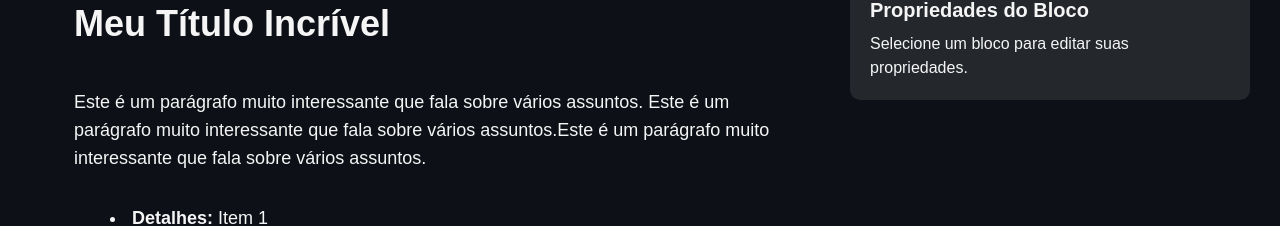
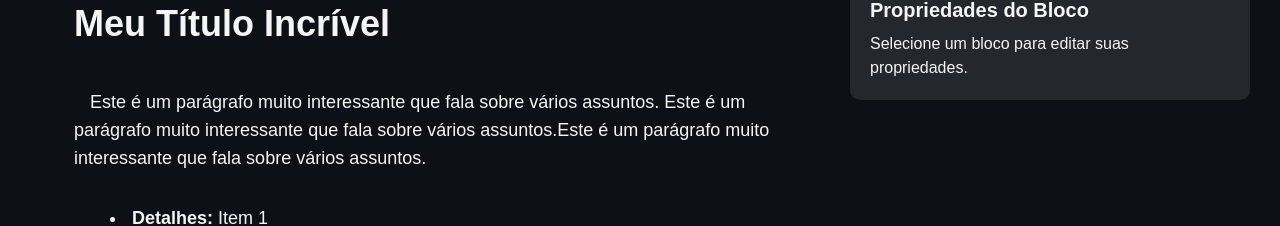
Before and after one commit to Plasma-Dev12/plasma-docs, a Next.js app: page /file-editor in a window 1280 px wide. Shown: the part 120-346 px from the top of the page. Built offline with nearby package versions, Linux system fonts and the light colour scheme; a web font is replaced by a local one.

Commit message:
:construction: feat: Trying to implement focus in element after change it with shortcut

```diff
--- a/src/app/file-editor/page.tsx
+++ b/src/app/file-editor/page.tsx
@@ -1,5 +1,5 @@
 "use client";
-import React, { useState, useRef, ReactElement } from "react";
+import React, { useState, useRef, ReactElement, useEffect } from "react";
 import Title from "@/components/layout-elements/Title";
 import Paragraph from "@/components/layout-elements/Paragraph";
 import Topic from "@/components/layout-elements/Topic";
@@ -7,6 +7,7 @@ import List from "@/components/layout-elements/List";
 import ListItem from "@/components/layout-elements/ListItem";
 import Spacer from "@/components/layout-elements/Spacer";
 import Content from "@/components/layout-elements/Content";
+import CodeHighlight from "@/components/layout-elements/CodeHighlight";
 
 import {
   Select,
@@ -52,6 +53,7 @@ const COMPONENTS: Record<string, React.ElementType> = {
   ListItem,
   Spacer,
   Content,
+  CodeHighlight
 };
 
 const COMPONENT_META: Record<string, ComponentMeta> = {
@@ -112,6 +114,13 @@ const COMPONENT_META: Record<string, ComponentMeta> = {
     editableProps: [],
     contentEditable: false,
     supportsChildren: true,
+  },
+  CodeHighlight: {
+    displayName: "CodeHighlight",
+    defaultProps: {},
+    editableProps: [],
+    contentEditable: true,
+    supportsChildren: false,
   },
 };
 
@@ -252,6 +261,30 @@ export default function PageEditor() {
   const [selectedBlockId, setSelectedBlockId] = useState<number | null>(null);
   const [newChildType, setNewChildType] = useState<string>(DEFAULT_BLOCK_TYPE);
   const blockRefs = useRef<Record<number, HTMLElement | null>>({});
+  const [openTypeComponent, setOpenTypeComponent] = useState<boolean>(false);
+
+  const focusBlock = (id: number) => {
+    const element = blockRefs.current[id];
+    if (element) {
+      element.focus(); // Dá foco ao elemento
+    }
+  };
+
+  useEffect(() => {
+    const handleKeyDown = (e: KeyboardEvent) => {
+      if (e.altKey && e.key === "c") {
+        e.preventDefault();
+        if (!openTypeComponent) {
+          setOpenTypeComponent((prev) => !prev);
+        }
+      }
+    };
+
+    window.addEventListener("keydown", handleKeyDown);
+    return () => {
+      window.removeEventListener("keydown", handleKeyDown);
+    };
+  }, []);
 
   // --------- Handlers de Edição ----------
   const handleBlockContentBlur = (
@@ -376,6 +409,8 @@ export default function PageEditor() {
         className="editable-inline"
       >
         <Component {...block.props}
+          key={block.id}
+          id={block.id}
           contentEditable
           suppressContentEditableWarning
           ref={(el) => {
@@ -384,16 +419,38 @@ export default function PageEditor() {
           }}
           onBlur={(e) => handleBlockContentBlur(e, block.id)}
           onKeyDown={(e) => handleBlockKeyDown(e, block.id)}
-         // style={{ minHeight: "1.2em", outline: "none", display: "inline", textIndent: "16px" }}
-         // className="min-h-[1.2em] outline-none inline"
+          style={{width: "100%", textAlign: "justify"}}
           >
           {meta.contentEditable ? (
-              block.content
+            <span
+              key={block.id}
+              contentEditable
+              suppressContentEditableWarning
+              ref={(el) => {
+                blockRefs.current[block.id] = el;
+                return;
+              }}
+              onBlur={(e) => handleBlockContentBlur(e, block.id)}
+              onKeyDown={(e) => handleBlockKeyDown(e, block.id)}
+              style={{
+                minHeight: "1.2em",
+                outline: "none",
+                display: "inline",
+                alignItems: "space-between",
+                textAlign: "justify",
+                flexDirection: "row",
+                maxWidth: "100%",
+                flexWrap: "wrap",
+                ...(block.type === "Paragraph" && { marginLeft: "16px" })
+              }}
+            >
+              {(block.content)}
+            </span>
           ) : (
             block.content
           )}
           {block.children && block.children.length > 0 && (
-            <div style={{ paddingLeft: "16px" }}>
+            <div key={block.id} style={{ paddingLeft: "16px" }}>
               {block.children.map((child) => renderBlock(child))}
             </div>
           )}
@@ -428,6 +485,13 @@ export default function PageEditor() {
                 <Select
                   value={selectedBlock.type}
                   onValueChange={handleBlockTypeChange}
+                  open={openTypeComponent}
+                  onOpenChange={(open) => {
+                    if (!open) {
+                      focusBlock(selectedBlockId!);
+                    }
+                    setOpenTypeComponent(open);
+                  }}
                 >
                   <SelectTrigger size="sm" className="w-[180px]">
                     <SelectValue placeholder="Select Type" />
```
Also changed, not shown: 1 other file (tests, documents, lock files or other folders). Lines whose indentation alone changed are shown as unchanged.
